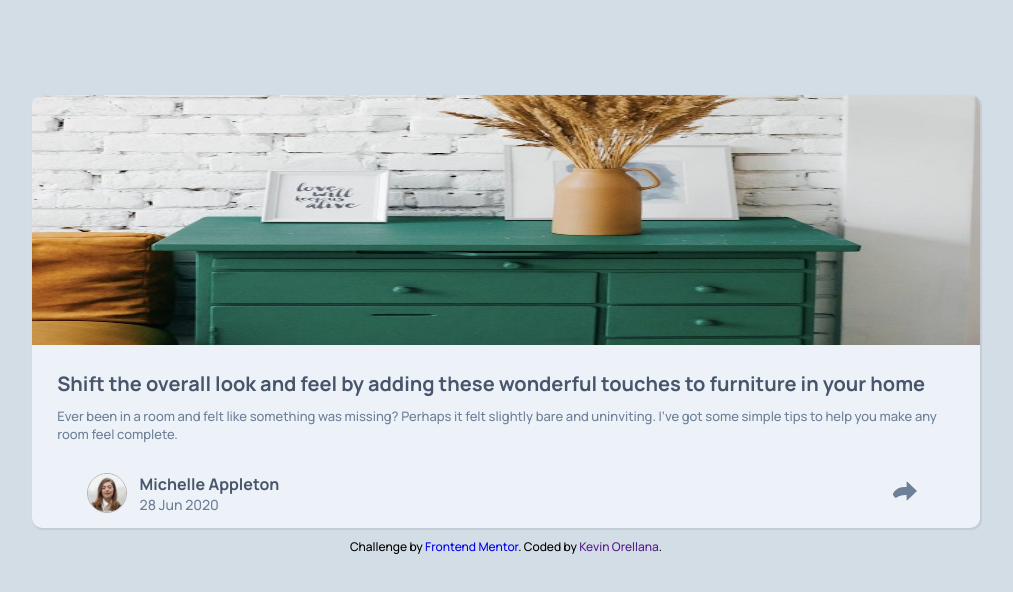
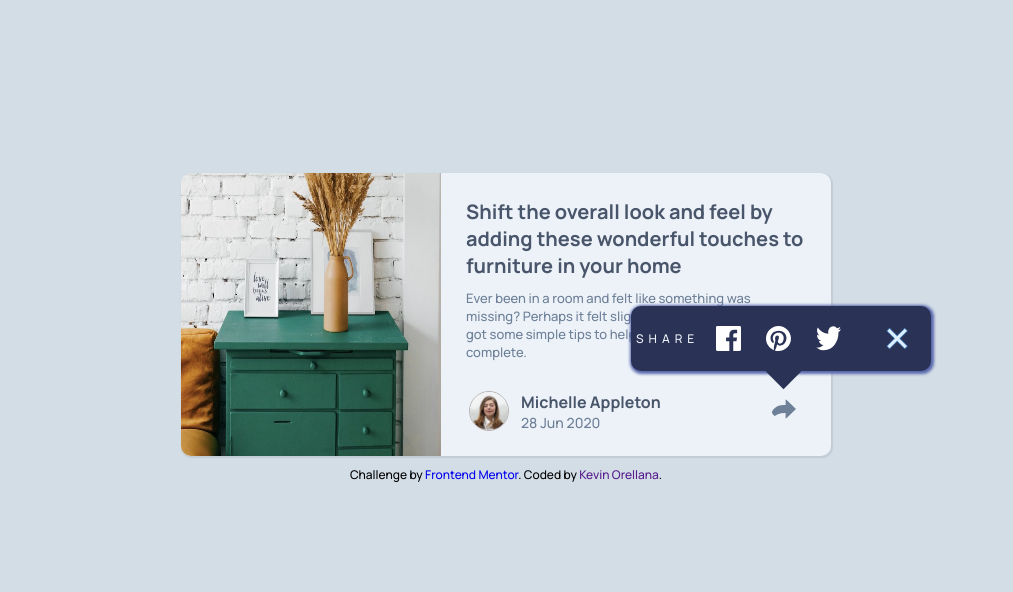
Before and after one commit to orellana179/github.io.previewArticle, a plain HTML site: page index.html in a window 1280 px wide. Shown: the whole page, without its empty margins (134-1147 px from the left). Drawn offline with Linux system fonts and the light colour scheme.

Commit message:
Added styles a section share active in desktop

```diff
--- a/css/index.css
+++ b/css/index.css
@@ -21,7 +21,7 @@ body{
 main{
     display: grid;
     width: 100%;
-    height: 650px;
+    height: 656px;
     place-content: center;
     gap: 10px;
 }
@@ -52,15 +52,16 @@ main{
     color: var(--Desaturated-Dark-Blue);
     font-size: 1.3rem;
     font-weight: 500;
+    margin-bottom: 10px;
 }
 .article-info__user{
     display: grid;
-    width: 90%;
+    width: 100%;
     place-self: center;
     grid-template-columns: 45px 1fr 40px;
-    padding: 5px;
-    height: 60px;
+    height: 40px;
     grid:10px;
+    margin-top: 30px;
 }
 .user-image{
     width: 40px;
@@ -104,3 +105,83 @@ main{
 .attribution a{
     text-decoration: none;
 }
+.active-share{
+    background-color: hsl(229, 34%, 25%);
+    width: 100%;
+    height: 65px;
+    border-bottom-left-radius: 10px;
+    border-bottom-right-radius: 10px;
+    position: mixed;
+    margin-top: -65px;
+    display: grid;
+    grid-template-columns: 1fr 70px;
+    place-items: center;
+    box-shadow: 1px 1px 3px 2px hsl(229, 34%, 51%);
+}
+.social-share{
+    display: grid;
+    grid-template-columns: 70px 40px 40px 40px;
+    gap: 10px;
+}
+.social-share__txt{
+    font-size: 1.2rem;
+    text-transform: uppercase;
+    color: var(--Light-Grayish-Blue);
+    align-self: center;
+    letter-spacing: 0.5rem;
+}
+.social-share__link{
+    width: 25px;
+    height: 25px;
+}
+.link-image{
+    width: 100%;
+    height: 100%;
+}
+.close-share{
+    width: 35px;
+    height: 35px;
+    border-radius: 50%;
+}
+.close-share:hover{
+    background-color: var(--Light-Grayish-Blue);
+    cursor: pointer;
+}
+.icon-close{
+    width: 100%;
+    height: 100%;
+    padding: 5px;
+}
+.buble{
+    display: none;
+}
+@media screen and (min-width:675px) {
+    .article{
+        grid-template-columns: 40% 60%;
+        width: 650px;
+        height: 283;
+    }
+    .article-image{
+        height: 100%;
+        border-bottom-left-radius: 10px;
+        border-top-left-radius: 10px;
+        border-top-right-radius: 0;
+    }
+    .active-share{
+        margin-left: 450px;
+        margin-top: -150px;
+        width: 300px;
+        border-radius: 10px;
+    }
+    .buble{
+        display: block;
+        margin-left: 5px;
+        margin-top:65px;
+        width: 25px;
+        height: 25px;
+        position: absolute;
+        background-color: hsl(229, 34%, 25%);
+        -webkit-transform: rotate(45deg);
+        transform: rotate(45deg);
+    }
+}
--- a/index.html
+++ b/index.html
@@ -26,7 +26,6 @@
                     it felt slightly bare and uninviting. I’ve got some simple tips
                     to help you make any room feel complete.
                 </p>
-            </div>
                 <div class="article-info__user">
                     <img src="images/avatar-michelle.jpg" alt="Image of Michelle Appleton" class="user-image">
                     <div class="user-dates">
@@ -37,6 +36,27 @@
                         <img src="images/icon-share.svg" alt="Icon share" class="share-image">
                     </div>
                 </div>
+
+            </div>
+            <div class="active-share" id="active-share">
+                <div class="social-share">
+                  <p class="social-share__txt">SHARE</p>
+                  <a href="" class="social-share__link">
+                      <img src="images/icon-facebook.svg" alt="Icon social network" class="link-image">
+                  </a>
+                  <a href="" class="social-share__link">
+                    <img src="images/icon-pinterest.svg" alt="Icon social network" class="link-image">
+                </a>
+                <a href="" class="social-share__link">
+                    <img src="images/icon-twitter.svg" alt="Icon social network" class="link-image">
+                </a>
+                </div>
+                <div class="close-share">
+                    <img src="images/icons8-close-40 (2).png" alt="Close section share" class="icon-close">
+                </div>
+                <div class="buble"></div>
+              </div>
+
         </article>
         <div class="attribution">
             Challenge by <a href="https://www.frontendmentor.io?ref=challenge" target="_blank">Frontend Mentor</a>.
```
Also changed, not shown: images/icons8-close-40 (2).png (added). Lines whose indentation alone changed are shown as unchanged.
